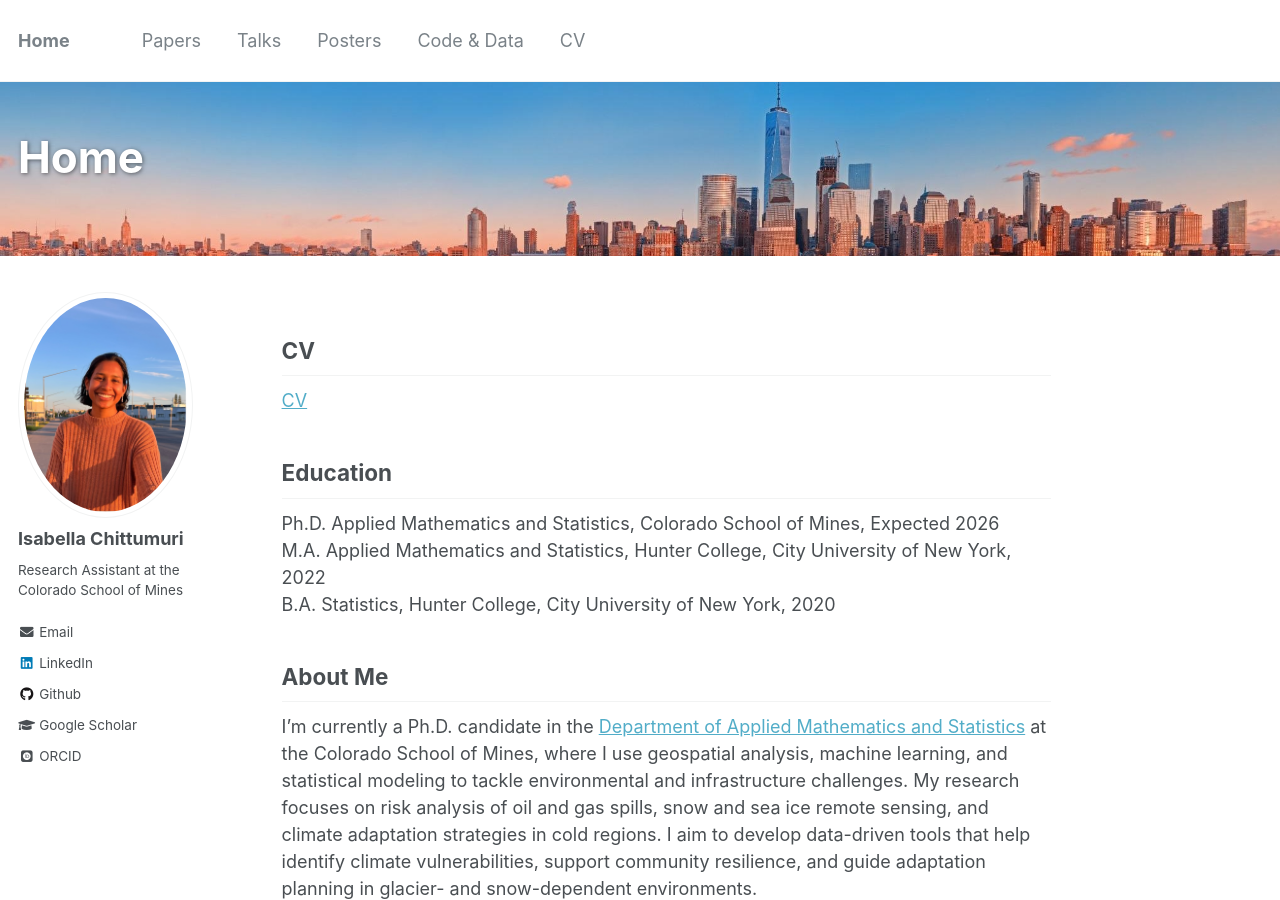
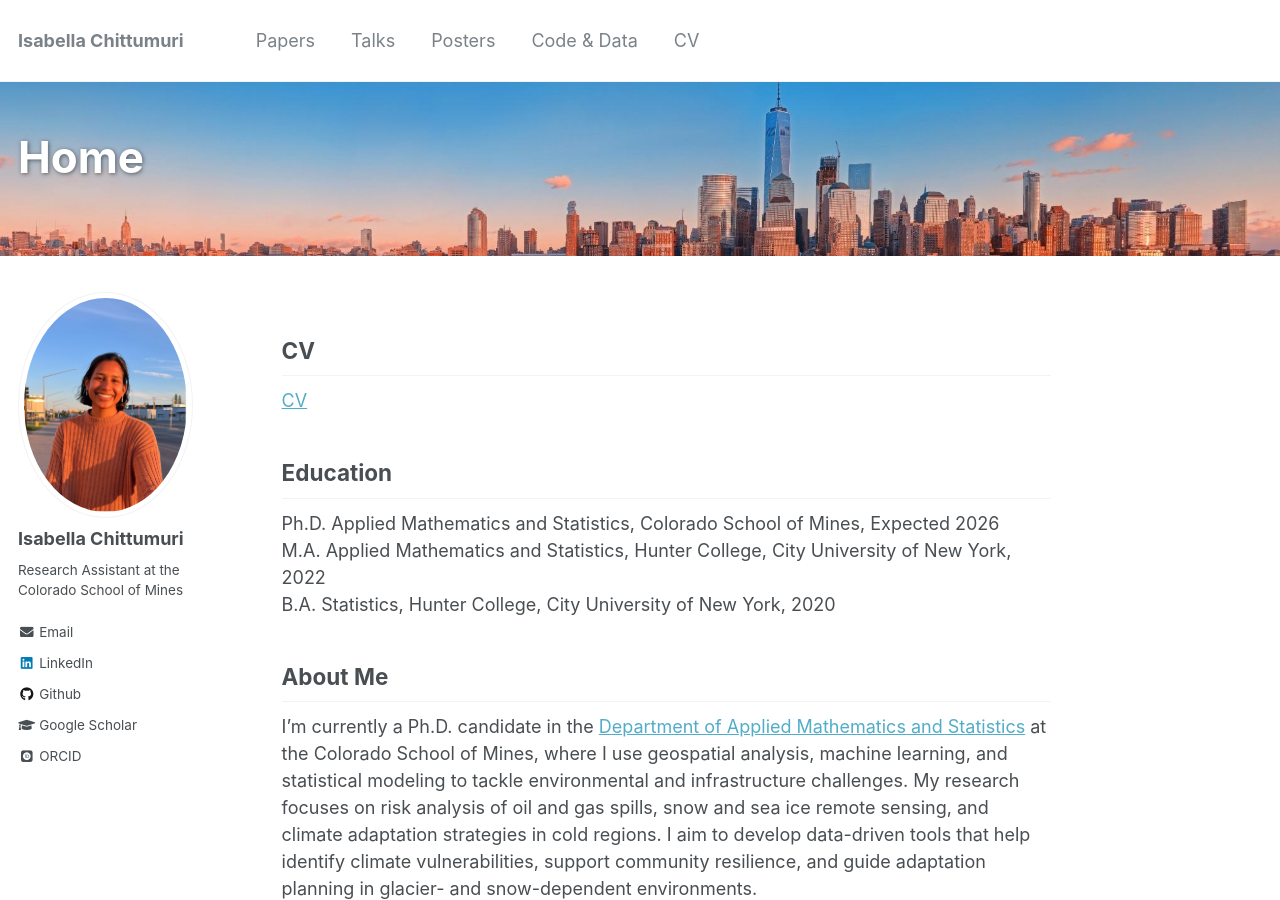
Before and after one commit to ichittumuri/ichittumuri.github.io, a Jekyll site: the page built from _pages/about.md, in a window 1280 px wide and 900 px high. Built offline with Jekyll 4.4.1, drawn with Linux system fonts in a browser that asks for light colours; some web fonts are replaced.

Commit message:
added name

```diff
--- a/_config.yml
+++ b/_config.yml
@@ -7,7 +7,7 @@
 
 # Site Settings
 locale                   : "en-US"
-title                    : "Home"
+title                    : "Isabella Chittumuri"
 title_separator          : "-"
 name                     : &name "Isabella Chittumuri"
 description              : &description "personal description goes here"
```
